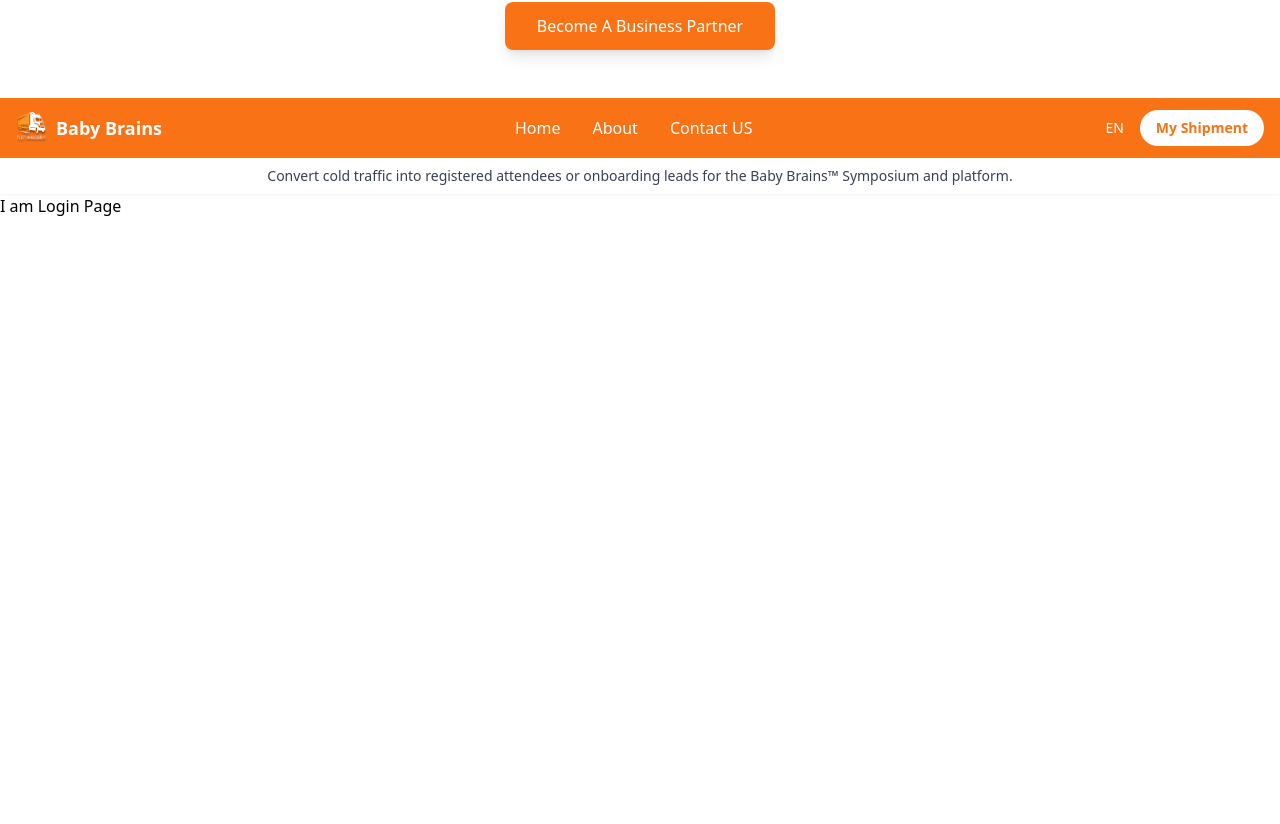
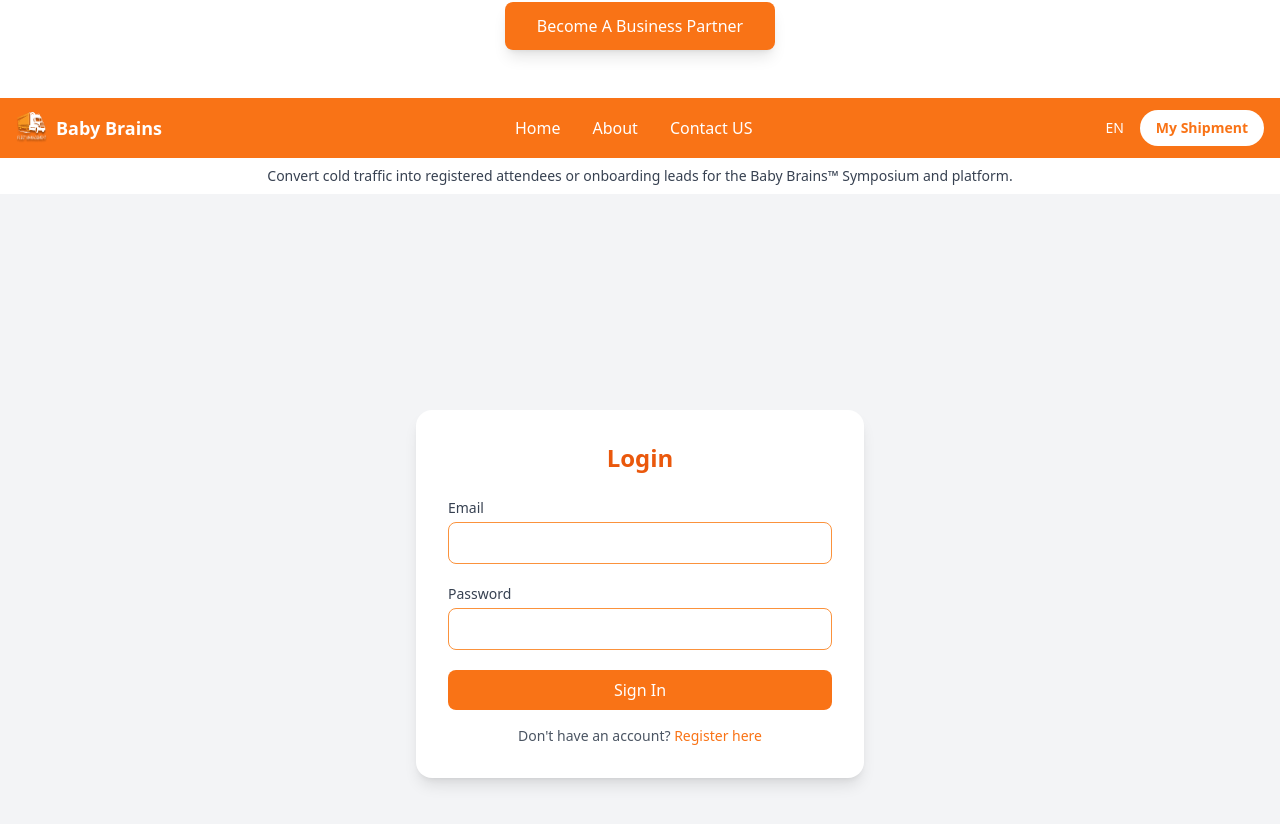
Before and after one commit to Ruba24/Tailwind-Practice, a React (Vite) app: page /login in a window 1280 px wide. Shown: the part 1070-1894 px from the top of the page. Before the commit the page ends 1288 px from the top, so only its background shows below. Built offline with nearby package versions, Linux system fonts and the light colour scheme.

Commit message:
Login Page Enhancement

```diff
--- a/src/Pages/Login.jsx
+++ b/src/Pages/Login.jsx
@@ -1,9 +1,61 @@
-import React from 'react'
+import React, { useState } from "react";
 
-const Login = () => {
+const LoginPage = () => {
+  const [email, setEmail] = useState("");
+  const [password, setPassword] = useState("");
+
+  const handleLogin = (e) => {
+    e.preventDefault();
+    console.log("Login attempt:", { email, password });
+  };
+
   return (
-    <div>I am Login Page</div>
-  )
-}
+    <div className="min-h-screen flex items-center justify-center bg-gray-100 px-4">
+      <div className="max-w-md w-full bg-white p-8 rounded-2xl shadow-lg">
+        <h2 className="text-2xl font-bold text-center mb-6 text-orange-600">Login</h2>
+        <form onSubmit={handleLogin} className="space-y-5">
+          <div>
+            <label htmlFor="email" className="block text-sm font-medium text-gray-700">
+              Email
+            </label>
+            <input
+              id="email"
+              type="email"
+              value={email}
+              onChange={(e) => setEmail(e.target.value)}
+              required
+              className="mt-1 w-full px-4 py-2 border border-orange-400 rounded-lg focus:outline-none focus:ring-2 focus:ring-orange-400"
+            />
+          </div>
+          <div>
+            <label htmlFor="password" className="block text-sm font-medium text-gray-700">
+              Password
+            </label>
+            <input
+              id="password"
+              type="password"
+              value={password}
+              onChange={(e) => setPassword(e.target.value)}
+              required
+              className="mt-1 w-full px-4 py-2 border border-orange-400 rounded-lg focus:outline-none focus:ring-2 focus:ring-orange-400"
+            />
+          </div>
+          <button
+            type="submit"
+            className="w-full bg-orange-500 text-white py-2 rounded-lg hover:bg-orange-600 transition duration-200"
+          >
+            Sign In
+          </button>
+        </form>
+        <p className="mt-4 text-center text-sm text-gray-600">
+          Don&apos;t have an account?{" "}
+          <a href="/register" className="text-orange-500 hover:underline">
+            Register here
+          </a>
+        </p>
+      </div>
+    </div>
+  );
+};
 
-export default Login
+export default LoginPage;
```
